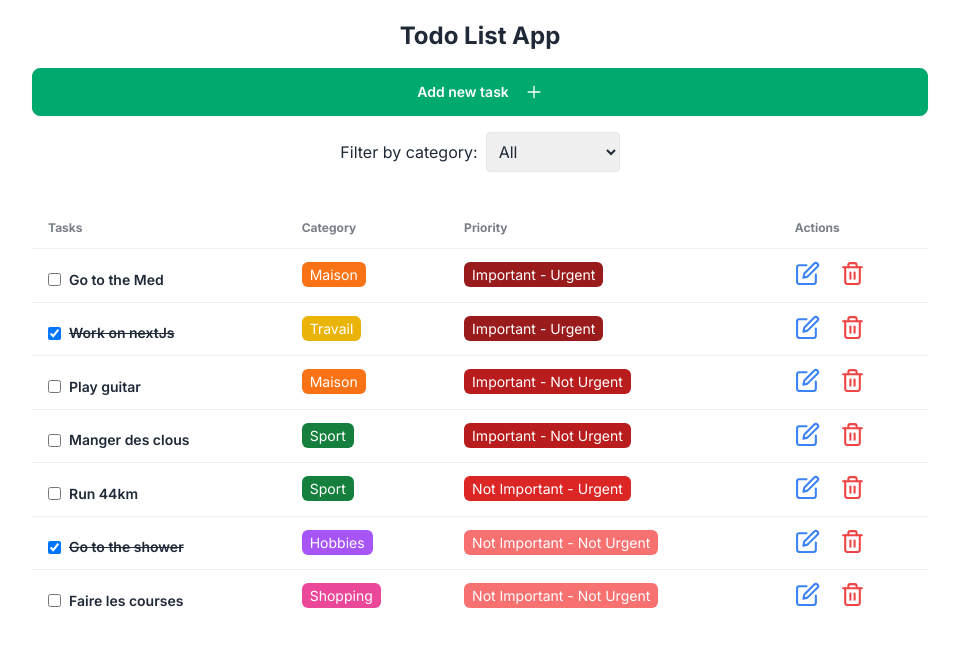
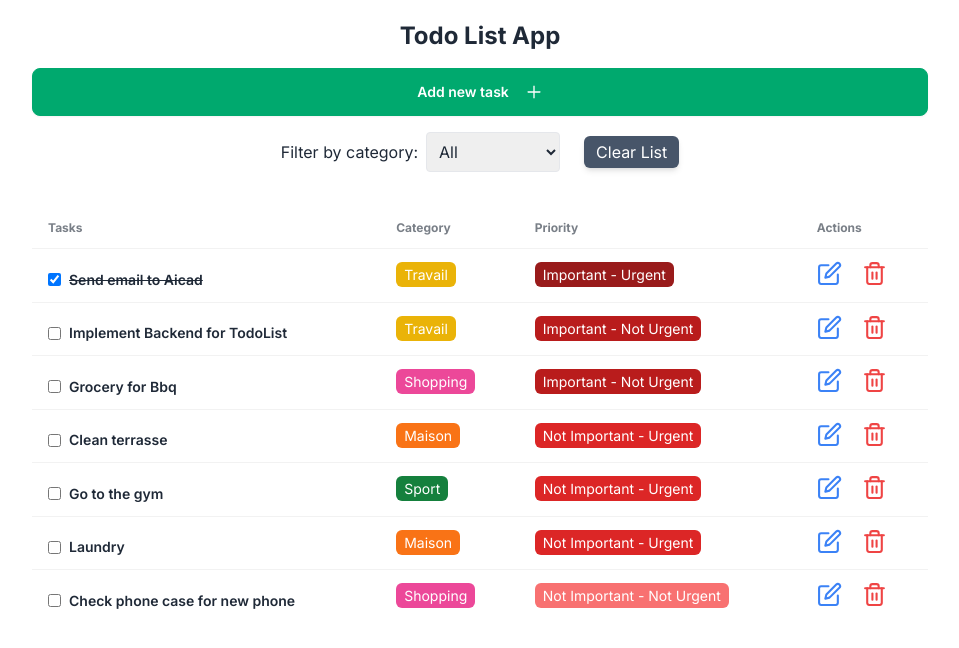
Before and after one commit to Itabghazouani/next-exercise-todo-list, a Next.js app: page / in a window 1280 px wide. Shown: the top 648 px of the page, without its empty margins (160-1119 px from the left). Built offline with nearby package versions, Linux system fonts and the light colour scheme; data requests are answered from the project's data file.

Commit message:
ClearTasks Implemented

```diff
--- a/api.ts
+++ b/api.ts
@@ -81,10 +81,9 @@ export const deleteTodo = async (id: string): Promise<void> => {
 
 export const deleteAllTodos = async (): Promise<void> => {
   try {
-    const res = await fetch(`${baseUrl}/tasks`, { method: "DELETE" });
-    if (!res.ok) {
-      throw new Error(`HTTP error! status ${res.status}`);
-    }
+    const todos = await getAllTodos();
+    const deletePromises = todos.map(todo => deleteTodo(todo.id));
+    await Promise.all(deletePromises);
   } catch (error) {
     console.error("Failed to delete todos:", error);
     throw error;
--- a/data/todos.json
+++ b/data/todos.json
@@ -1,52 +1,52 @@
 {
   "tasks": [
     {
-      "id": "2",
-      "desc": "Run 44km",
+      "id": "1d0efca3-fd7f-4859-b44e-40ac167f578d",
+      "desc": "Send email to Aicad",
+      "category": "Travail",
+      "priority": "Important - Urgent",
+      "completed": true
+    },
+    {
+      "id": "b8c9915c-66a4-406b-b241-5616892bf775",
+      "desc": "Implement Backend for TodoList",
+      "category": "Travail",
+      "priority": "Important - Not Urgent",
+      "completed": false
+    },
+    {
+      "id": "0260cd29-d7cd-4caf-b4c1-3db7a8fe7964",
+      "desc": "Clean terrasse",
+      "category": "Maison",
+      "priority": "Not Important - Urgent",
+      "completed": false
+    },
+    {
+      "id": "ecc96b61-5eaf-4238-a5ed-f88788f1d342",
+      "desc": "Go to the gym",
       "category": "Sport",
       "priority": "Not Important - Urgent",
       "completed": false
     },
     {
-      "id": "7e7b770c-05c6-43ba-91ba-f5870fb9e976",
-      "desc": "Go to the Med",
+      "id": "ce695e72-c30b-4313-850c-6d9946e982c2",
+      "desc": "Laundry",
       "category": "Maison",
-      "priority": "Important - Urgent",
+      "priority": "Not Important - Urgent",
       "completed": false
     },
     {
-      "id": "3358f6f7-d570-43ec-be7d-b537e7ed548c",
-      "desc": "Go to the shower",
-      "category": "Hobbies",
+      "id": "6ddd283e-c755-4436-9e7d-ec4038a5a532",
+      "desc": "Check phone case for new phone",
+      "category": "Shopping",
       "priority": "Not Important - Not Urgent",
-      "completed": true
-    },
-    {
-      "id": "b538f44b-4c27-4d7d-88ce-e2a5fa717aec",
-      "desc": "Play guitar",
-      "category": "Maison",
-      "priority": "Important - Not Urgent",
       "completed": false
     },
     {
-      "id": "7a48d570-a258-40e6-8550-d58e69b6bd4e",
-      "desc": "Work on nextJs",
-      "category": "Travail",
-      "priority": "Important - Urgent",
-      "completed": true
-    },
-    {
-      "id": "5baf102d-a995-4032-aa9d-5bf4c6fc0ec4",
-      "desc": "Manger des clous",
-      "category": "Sport",
+      "id": "341f7ded-b5d8-49ae-b888-abd6c24d65b2",
+      "desc": "Grocery for Bbq",
+      "category": "Shopping",
       "priority": "Important - Not Urgent",
-      "completed": false
-    },
-    {
-      "id": "246db802-493b-43cc-9110-8d7b497f9440",
-      "desc": "Faire les courses",
-      "category": "Shopping",
-      "priority": "Not Important - Not Urgent",
       "completed": false
     }
   ]
--- /dev/null
+++ b/src/app/components/ClearTasks.tsx
@@ -0,0 +1,14 @@
+import { FC } from "react"
+
+interface ClearTasksProps {
+  clearTasks: () => void
+}
+
+const ClearTasks: FC<ClearTasksProps> = ({ clearTasks }) => {
+
+  return (
+    <button onClick={clearTasks} className="text-md rounded-md shadow-md bg-slate-600 hover:bg-slate-500 text-white px-3 py-1 mt-[-17px]" type="button">Clear List</button>
+  )
+}
+
+export default ClearTasks
--- a/src/app/components/index.ts
+++ b/src/app/components/index.ts
@@ -3,10 +3,12 @@ import TodoList from "./TodoList";
 import Task from "./Task";
 import Modal from "./Modal";
 import CategoryFilter from "./CategoryFilter";
+import ClearTasks from "./ClearTasks";
 
 export {
   AddTask,
   CategoryFilter,
+  ClearTasks,
   Modal,
   Task,
   TodoList,
--- a/src/app/page.tsx
+++ b/src/app/page.tsx
@@ -1,8 +1,8 @@
 "use client"
 
 import { ITask } from "@/types/tasks";
-import { getAllTodos } from "../../api";
-import { AddTask, CategoryFilter, TodoList } from "./components";
+import { deleteAllTodos, getAllTodos } from "../../api";
+import { AddTask, CategoryFilter, ClearTasks, TodoList } from "./components";
 import { useEffect, useState } from "react";
 
 
@@ -30,14 +30,24 @@ const Home = () => {
     }
   }, [selectedCategory, tasks])
 
+  const handleClearTasks = async () => {
+    await deleteAllTodos()
+    setTasks([])
+    setFilteredTasks([])
+    setSelectedCategory('')
+  }
+
   return (
     <main className='max-w-4xl mx-auto mt-4'>
       <div className='text-center my-5 flex flex-col gap-4'>
         <h1 className='text-2xl font-bold'>Todo List App</h1>
-        <AddTask  setTasks={setTasks} setFilteredTasks={setFilteredTasks}/>
-        <CategoryFilter selectedCategory={selectedCategory} setSelectedCategory={setSelectedCategory} />
+        <AddTask setTasks={setTasks} setFilteredTasks={setFilteredTasks} />
+        <div className="flex gap-6 items-center justify-center">
+          <CategoryFilter selectedCategory={selectedCategory} setSelectedCategory={setSelectedCategory} />
+          <ClearTasks clearTasks={handleClearTasks} />
+        </div>
       </div>
-      <TodoList tasks={filteredTasks} setTasks={setTasks} setFilteredTasks={setFilteredTasks}/>
+      <TodoList tasks={filteredTasks} setTasks={setTasks} setFilteredTasks={setFilteredTasks} />
     </main>
   );
 }
```
